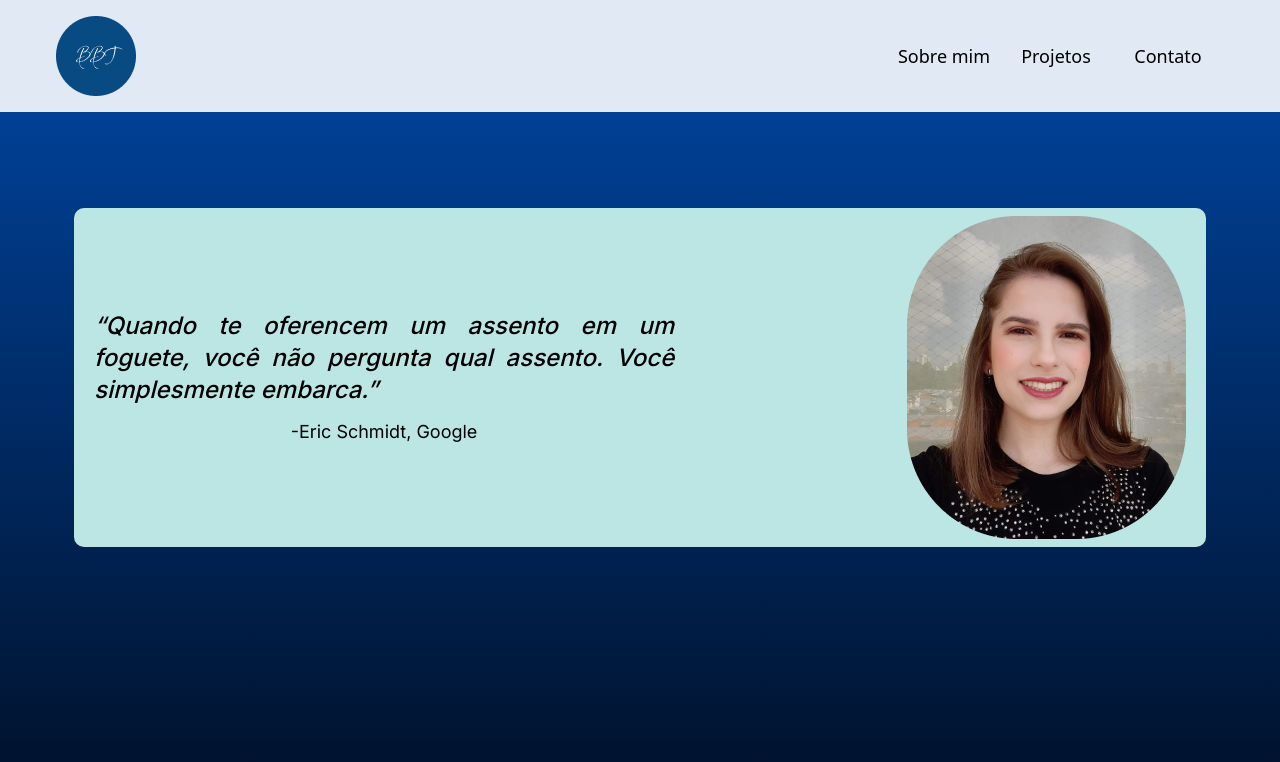
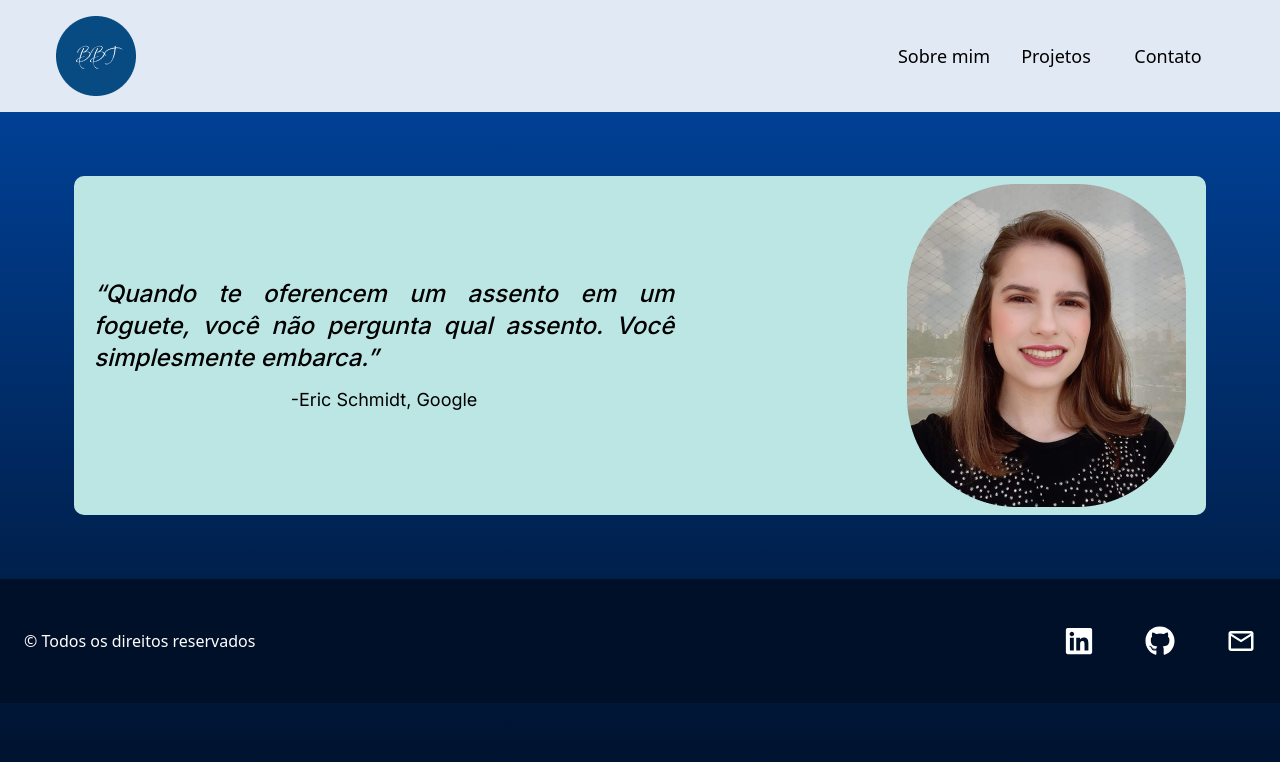
Before and after one commit to biancabt1102/portifolio, a React (Vite) app: page / in a window 1280 px wide. Shown: the top 762 px of the page. Built offline with nearby package versions, Linux system fonts and the light colour scheme.

Commit message:
feat: Add Footer

```diff
--- a/index.html
+++ b/index.html
@@ -12,8 +12,8 @@
     />
     <title>Portifolio</title>
   </head>
-  <body class="bg-gradient-to-b from-bg-blue to-bg-dark-blue w-screen h-screen">
-    <div id="root"></div>
+  <body class="bg-gradient-to-b from-bg-blue to-bg-dark-blue ">
+    <div id="root" class="w-screen h-screen"></div>
     <script type="module" src="/src/main.tsx"></script>
   </body>
 </html>
--- a/package.json
+++ b/package.json
@@ -12,6 +12,7 @@
   "dependencies": {
     "react": "^18.2.0",
     "react-dom": "^18.2.0",
+    "react-icons": "^5.0.1",
     "react-router-dom": "^6.22.1"
   },
   "devDependencies": {
--- a/src/App.tsx
+++ b/src/App.tsx
@@ -15,7 +15,6 @@ const router = createBrowserRouter(
 );
 
 export default function App() {
-
   return (
     <div>
       <RouterProvider router={router} />
--- /dev/null
+++ b/src/components/Footer.tsx
@@ -0,0 +1,16 @@
+import {FaLinkedin as Linkedin} from 'react-icons/fa6';
+import { FaGithub as Github } from "react-icons/fa";
+import { MdOutlineEmail as Email } from "react-icons/md";
+
+export default function Footer() {
+  return (
+    <div className='flex justify-between items-center h-[124px] mx-6'>
+        <p className='text-white'>&copy; Todos os direitos reservados</p>
+        <div className='flex justify-between w-48'>
+            <Linkedin color='white' size={30} />
+            <Github color='white' size={30} />
+            <Email color='white' size={30} />
+        </div>
+    </div>
+  )
+}
--- a/src/pages/Home.tsx
+++ b/src/pages/Home.tsx
@@ -1,4 +1,5 @@
 import Banner from "../components/Banner";
+import Footer from "../components/Footer";
 import Header from "../components/Header";
 
 export default function Home() {
@@ -7,9 +8,12 @@ export default function Home() {
       <header>
         <Header />
       </header>
-      <main className="w-screen flex justify-center mt-24">
+      <main className="w-screen flex justify-center my-16">
         <Banner />
       </main>
+      <footer className="bg-bg-dark-blue h-[124px]">
+        <Footer />
+      </footer>
     </div>
   )
 }
```
Also changed, not shown: 1 other file (tests, documents, lock files or other folders).
